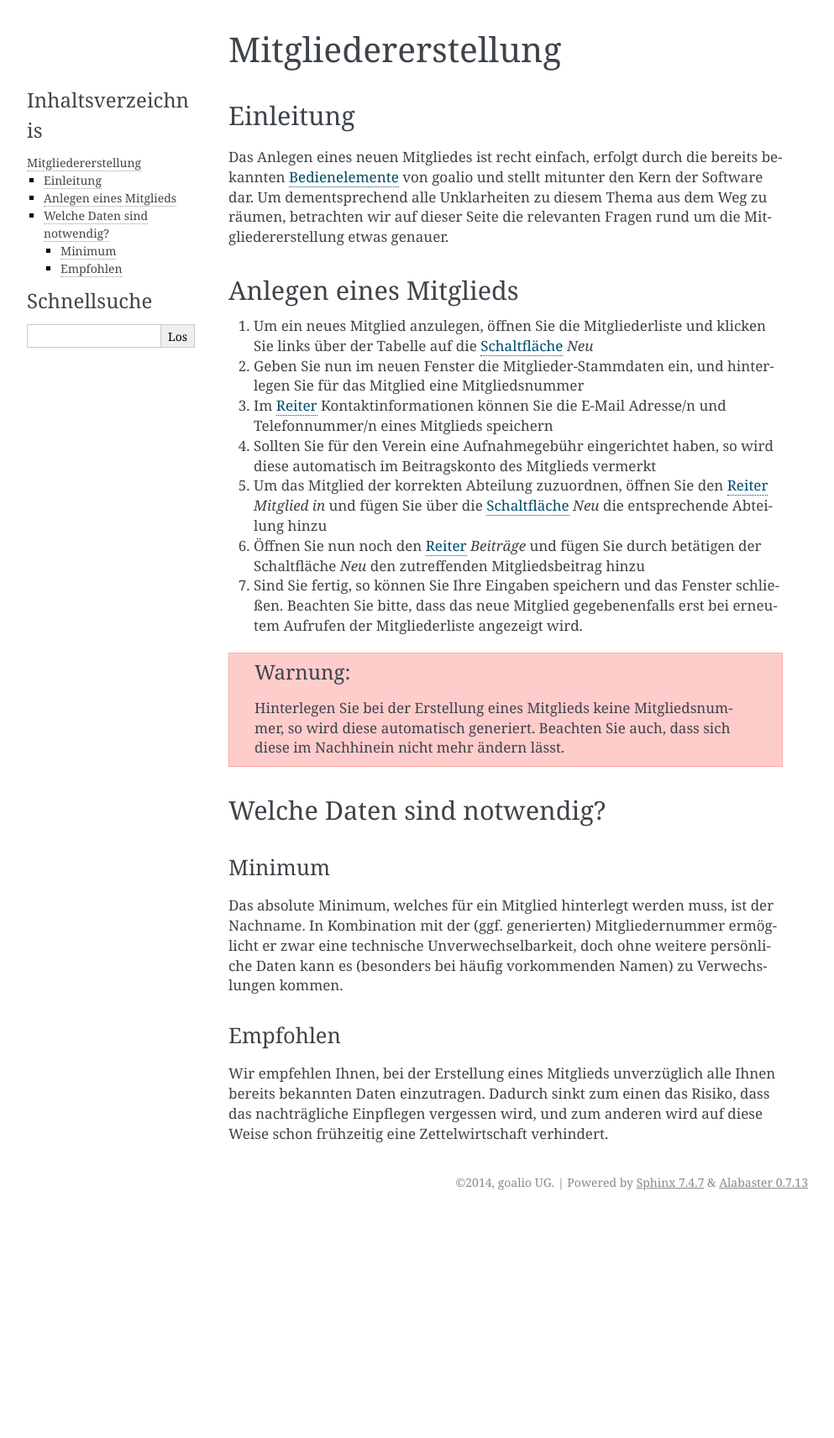
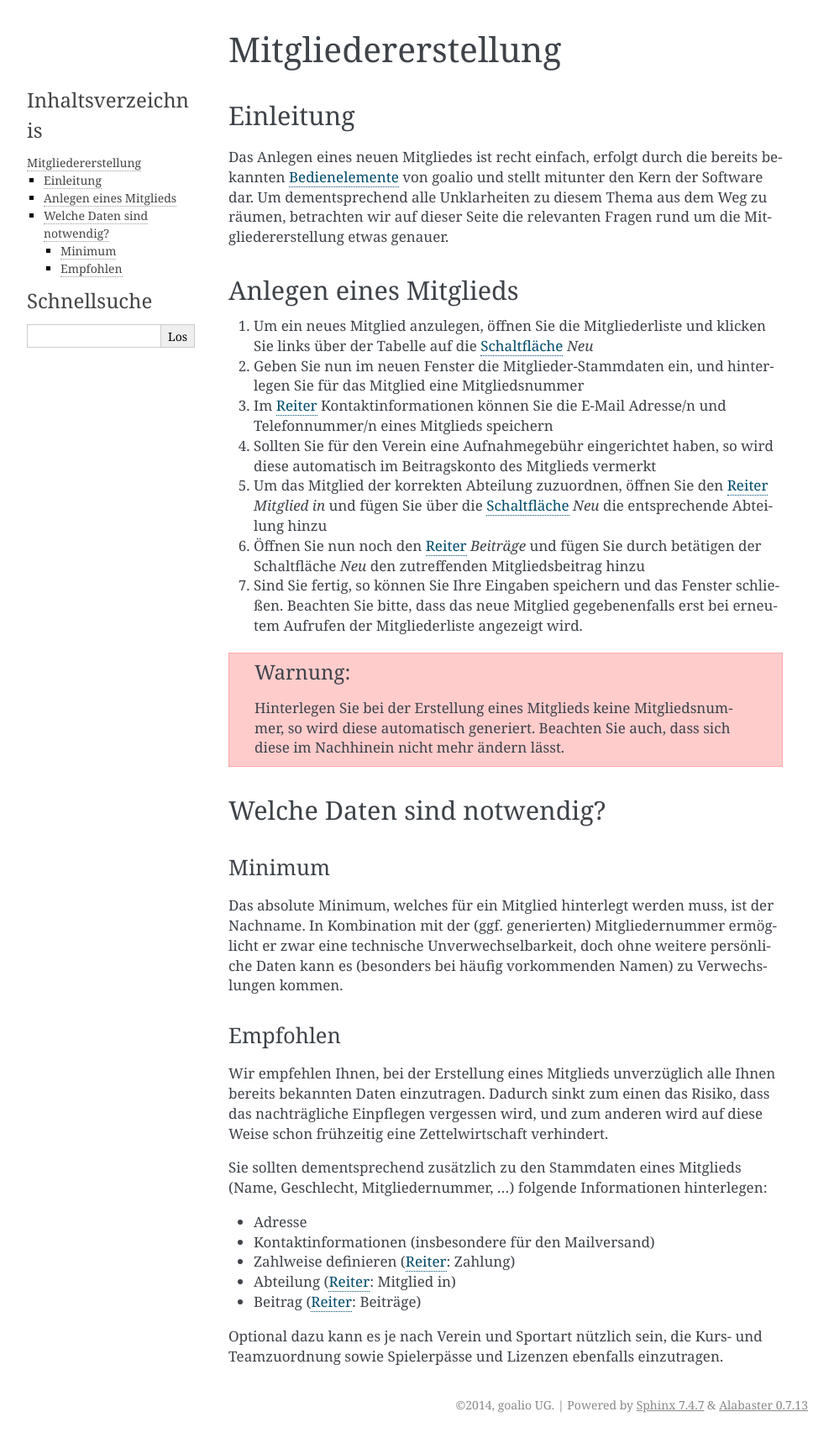
Before and after one commit to goalio/docs, a Sphinx documentation site: the page built from docs/module/mitglieder/erstellen.rst, in a window 1280 px wide. Shown: the whole page at 84% size, without its empty margins (148-1141 px from the left). Built offline with Sphinx 7.4.7, drawn with Linux system fonts in a browser that asks for light colours; formulas are drawn with MathJax 3; before the commit the page ends 1447 px from its top, so only the background shows below that.

Commit message:
Update erstellen.rst

```diff
--- a/docs/module/mitglieder/erstellen.rst
+++ b/docs/module/mitglieder/erstellen.rst
@@ -39,6 +39,16 @@ Empfohlen
 
 Wir empfehlen Ihnen, bei der Erstellung eines Mitglieds unverzüglich alle Ihnen bereits bekannten Daten einzutragen. Dadurch sinkt zum einen das Risiko, dass das nachträgliche Einpflegen vergessen wird, und zum anderen wird auf diese Weise schon frühzeitig eine Zettelwirtschaft verhindert.
 
+Sie sollten dementsprechend zusätzlich zu den Stammdaten eines Mitglieds (Name, Geschlecht, Mitgliedernummer, ...) folgende Informationen hinterlegen:
+
+- Adresse
+- Kontaktinformationen (insbesondere für den Mailversand)
+- Zahlweise definieren (Reiter_: Zahlung)
+- Abteilung (Reiter_: Mitglied in)
+- Beitrag (Reiter_: Beiträge)
+
+Optional dazu kann es je nach Verein und Sportart nützlich sein, die Kurs- und Teamzuordnung sowie Spielerpässe und Lizenzen ebenfalls einzutragen.
+
 .. _Reiter: /de/latest/erste-schritte/benutzeroberflaeche.html
 .. _Schaltfläche: /de/latest/erste-schritte/benutzeroberflaeche.html
 .. _Bedienelemente: /de/latest/erste-schritte/benutzeroberflaeche.html
```
